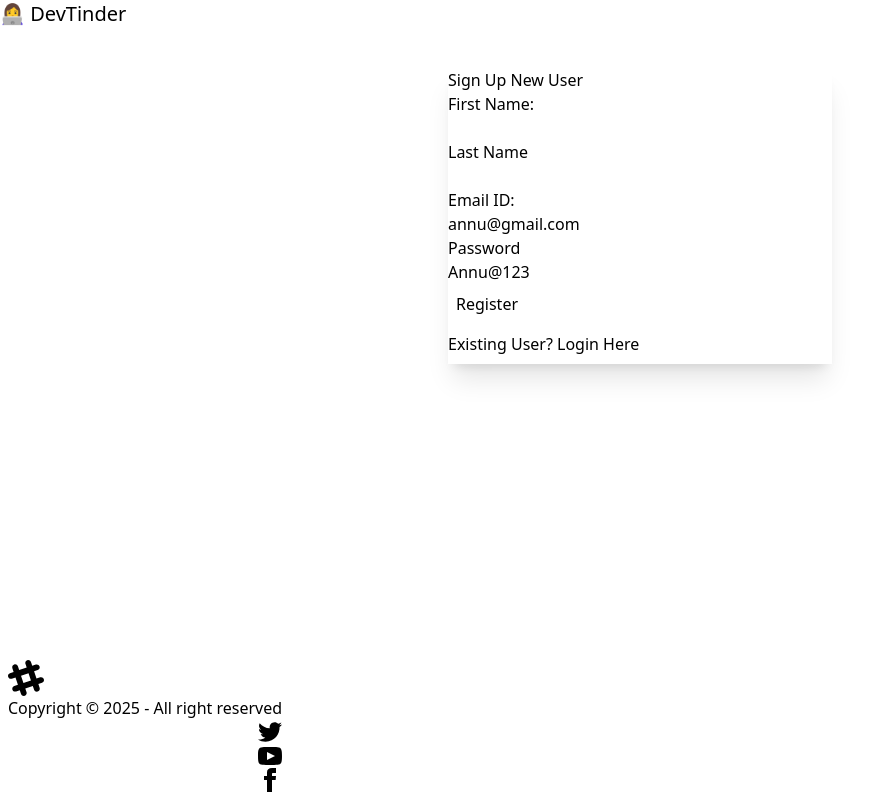
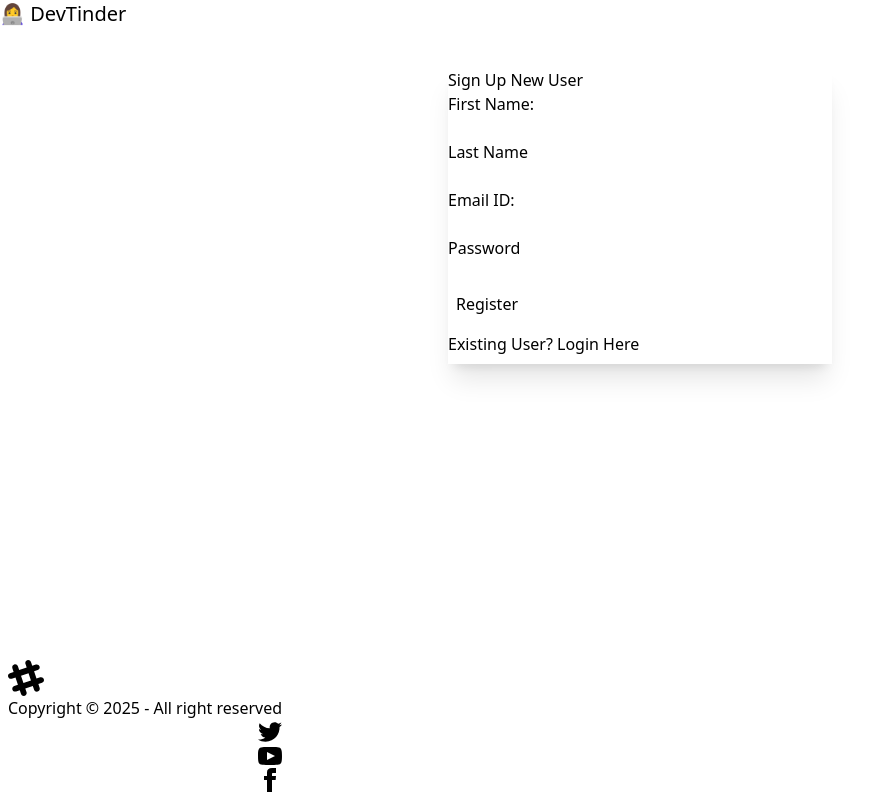
Before and after one commit to manish-kumar-11/devtinder-frontend, a React (Vite) app: page /login in a window 1280 px wide. Shown: the whole page, without its empty margins (0-890 px from the left). Built offline with nearby package versions, Linux system fonts and the light colour scheme; no server answers.

Commit message:
refactoring

```diff
--- a/src/Login.jsx
+++ b/src/Login.jsx
@@ -6,8 +6,8 @@ import { useNavigate } from 'react-router-dom'
 import { BASE_URL } from './utils/constants'
 
 const Login = () => {
-  const [emailId , setemailId] = useState('annu@gmail.com')
-  const [password,setpassword] = useState('Annu@123')
+  const [emailId , setemailId] = useState('')
+  const [password,setpassword] = useState('')
   const [error, setError] = useState("");
   const [firstName,setFirstName] = useState("")
     const [lastName,setlastName] = useState("")
```
